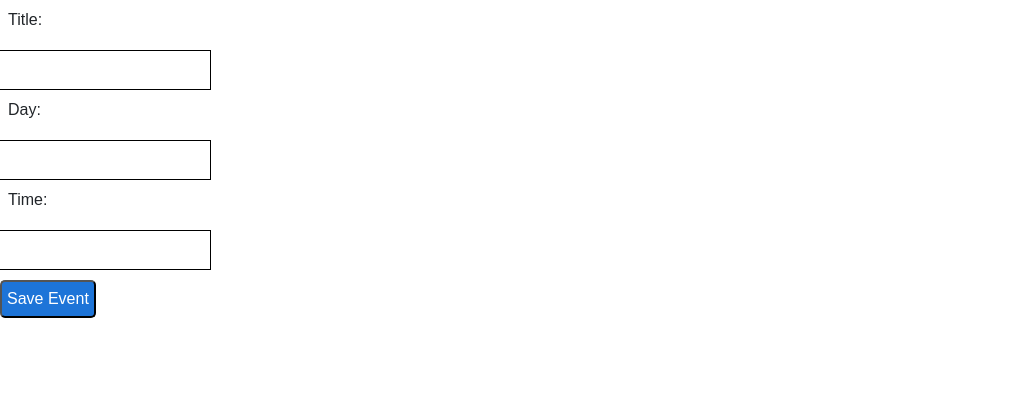
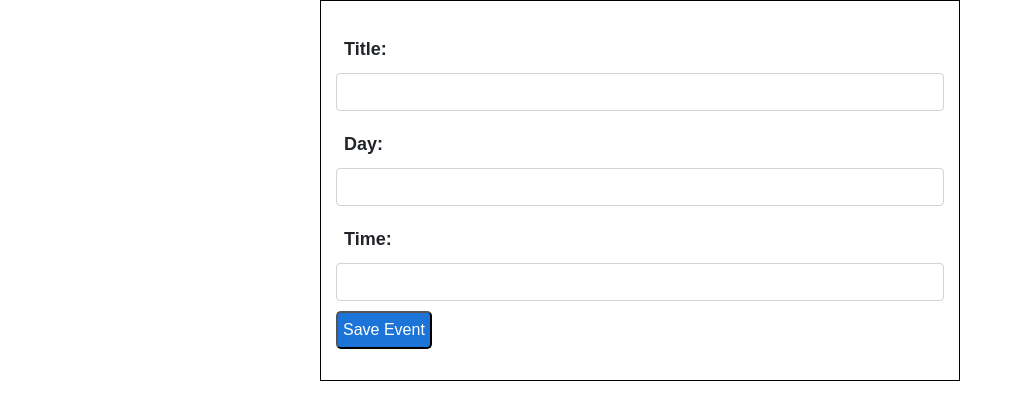
Before and after one commit to stacief510/project3-scheduler, a React (Create React App) app in the folder front-end/: page /events/1 in a window 1280 px wide. Both pictures are taken after a click on the button "Edit Event". Shown: the top 420 px of the page, without its empty margins (0-1023 px from the left). Built offline with nearby package versions, Linux system fonts and the light colour scheme; no server answers.

Commit message:
edit event form styling

```diff
--- a/front-end/src/components/Event.js
+++ b/front-end/src/components/Event.js
@@ -38,13 +38,9 @@ class Event extends Component {
             event.preventDefault();
             const {title, day, time} = this.state;
             let oneEvent = this.props.match.params.id;
-            // console.log('Event id = ', oneEvent)
-            // console.log('Event = ', title, day, time)
-
             axios.put(`http://localhost:3001/events/${oneEvent}`, {title, day, time})
                 .then(res => {
                     let updatedEvent = res.data;
-                    // console.log(updatedEvent)
                     this.setState({
                         time:updatedEvent.time,
                         day:updatedEvent.day,
@@ -92,16 +88,16 @@ class Event extends Component {
                 return(
                 <div className="updateEventForm"
                     data-event-index= {this.props.match.params.id} >
-                    <form>
+                    <form className="form-group">
                         <label>Title:</label>
-                        <input onChange={this.handleTitleChange} type="text" className="row" value={this.state.title}/>
+                        <input className="form-control" onChange={this.handleTitleChange} type="text"  value={this.state.title}/>
                         <label>Day:</label>
-                        <input onChange={this.handleDayChange} type="text" className="row" value={this.state.day}/>
+                        <input className="form-control" onChange={this.handleDayChange} type="text"  value={this.state.day}/>
                         <label>Time:</label>
-                        <input onChange={this.handleTimeChange} type="text" className="row" value={this.state.time}/>
+                        <input className="form-control" onChange={this.handleTimeChange} type="text" value={this.state.time}/>
                         <button type="save" onClick={this.onSave}>Save Event</button>
                     </form>
-                    </div>
+                </div>
                 )
             }
     }
--- a/front-end/src/index.css
+++ b/front-end/src/index.css
@@ -44,7 +44,7 @@ input{
 	background-color: rgb(185, 5, 29);
 	padding: 7px;
 }
-.singleEvent{
+.singleEvent, .updateEventForm{
 	border: 1px black solid;
 	justify-content: center;
 	width: 50%;
@@ -52,5 +52,11 @@ input{
 	padding: 15px;
 }
 .singleEvent h1{
-	text-transform: capitalize
+	text-transform: capitalize;
 }
+label{
+	font-weight: bold;
+	font-size: 18px;
+	margin-bottom: 0;
+	margin-top: 20px;
+}
```
